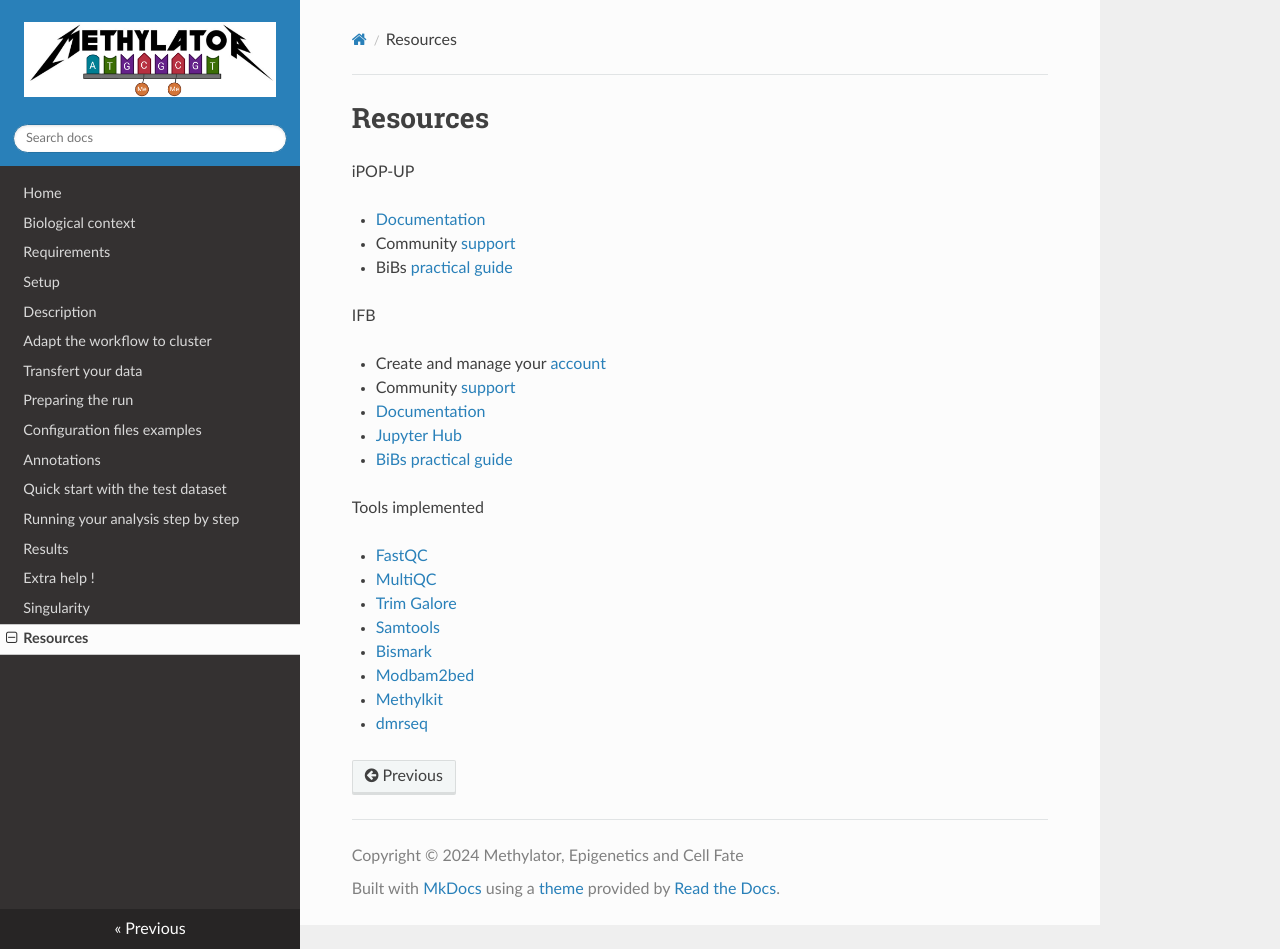
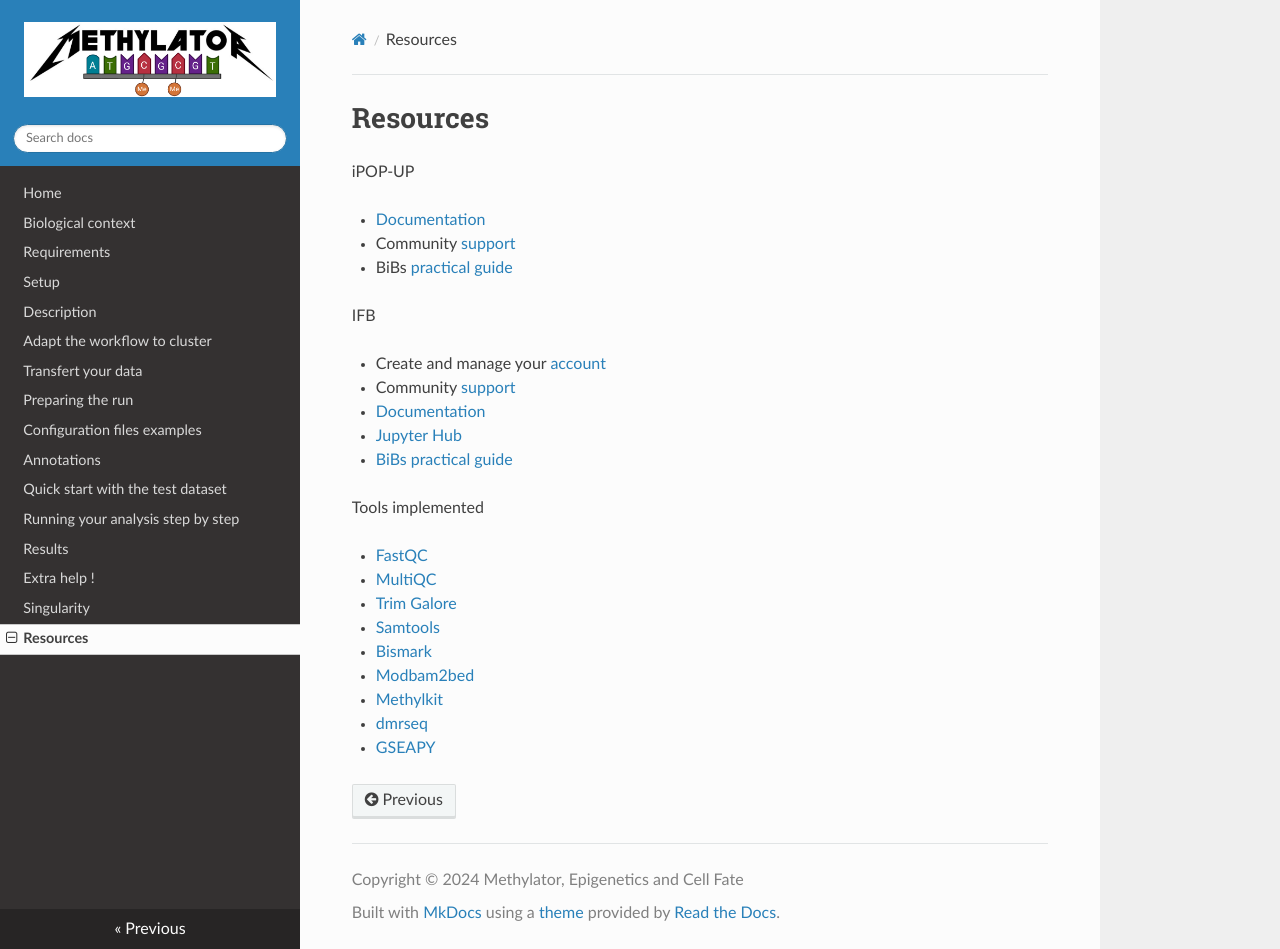
Before and after one commit to parisepigenetics/Methylator-Documentation, an MkDocs documentation site: the page built from docs/resources.md, in a window 1280 px wide and 949 px high. Built offline with MkDocs 1.6.1, drawn with Linux system fonts in a browser that asks for light colours; nearby versions of some CDN libraries.

Commit message:
Update resources.md

```diff
--- a/docs/resources.md
+++ b/docs/resources.md
@@ -24,3 +24,4 @@ Tools implemented
 * [Modbam2bed](https://github.com/epi2me-labs/modbam2bed)
 * [Methylkit](https://bioconductor.org/packages/release/bioc/vignettes/methylKit/inst/doc/methylKit.html)
 * [dmrseq](https://bioconductor.org/packages/devel/bioc/vignettes/dmrseq/inst/doc/dmrseq.html)
+* [GSEAPY](https://gseapy.readthedocs.io/en/latest/)
```
